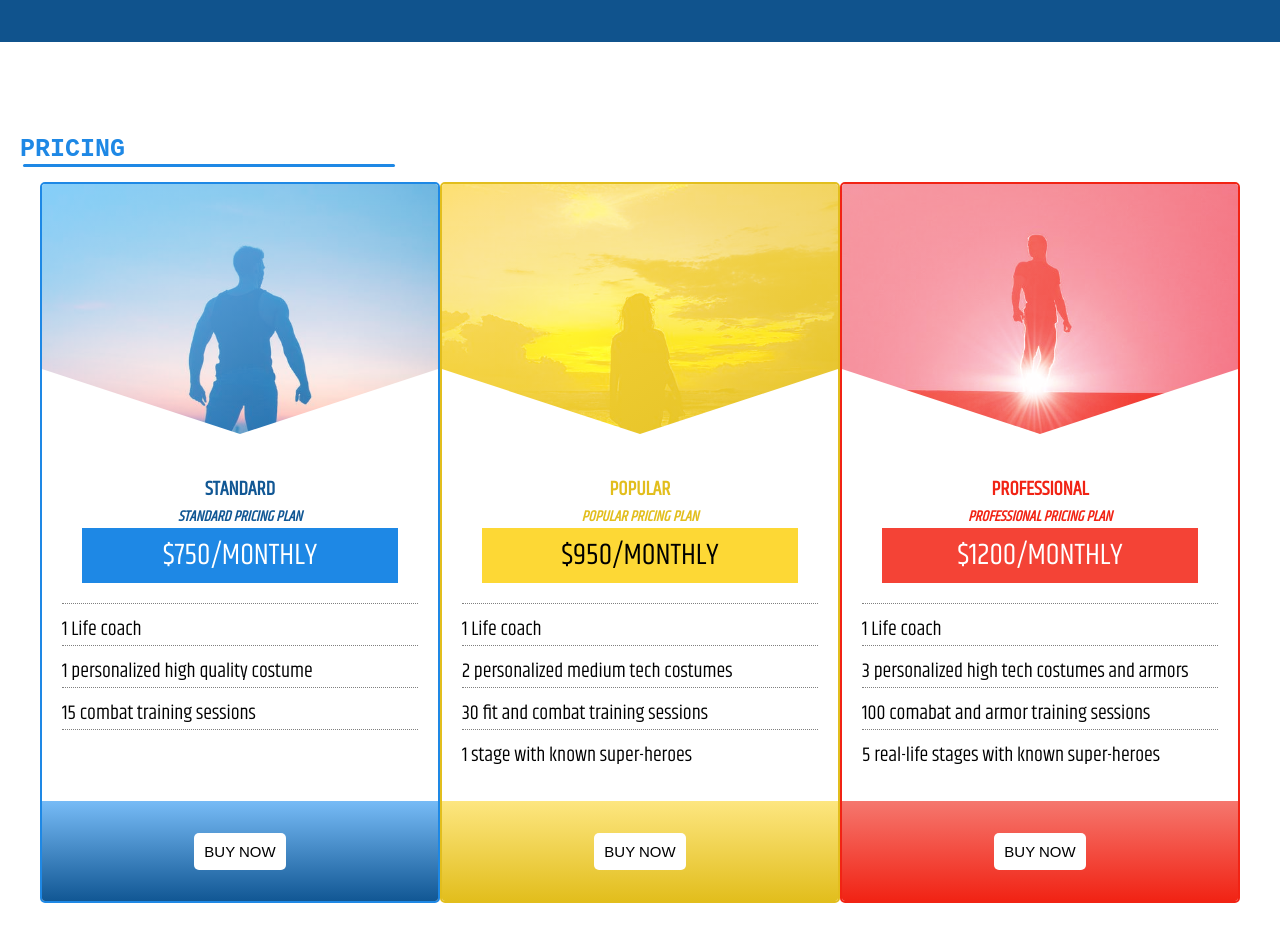
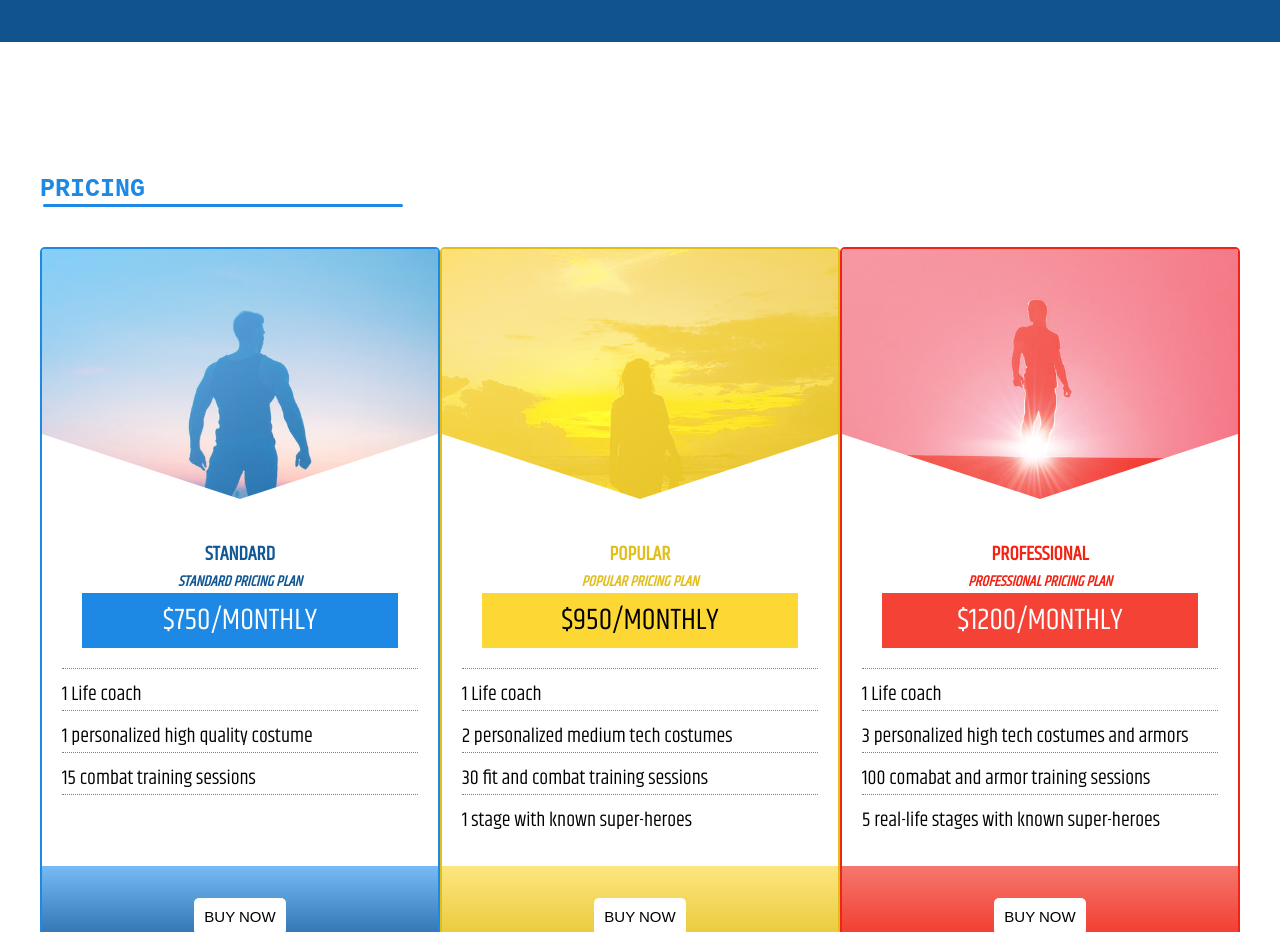
Before and after one commit to starskynder/Heroes-Inc., a website: page index.html in a window 1280 px wide. Shown: the part 3940-4872 px from the top of the page. Drawn offline with Linux system fonts and the light colour scheme; a web font is replaced by a local one.

Commit message:
Add margin to pricing heading

```diff
--- a/sass/layout/_body.scss
+++ b/sass/layout/_body.scss
@@ -120,6 +120,7 @@
   &__heading {
     &--main {
       flex: 100%;
+      margin: 4rem 2rem;
     }
     text-align: center;
     text-transform: uppercase;
@@ -209,7 +210,6 @@
     @include flex-col;
     align-items: center;
     align-items: center;
-
     padding: 0.8rem;
     margin: 5rem 0;
     position: relative;
```
Also changed, not shown: css/style.css.
